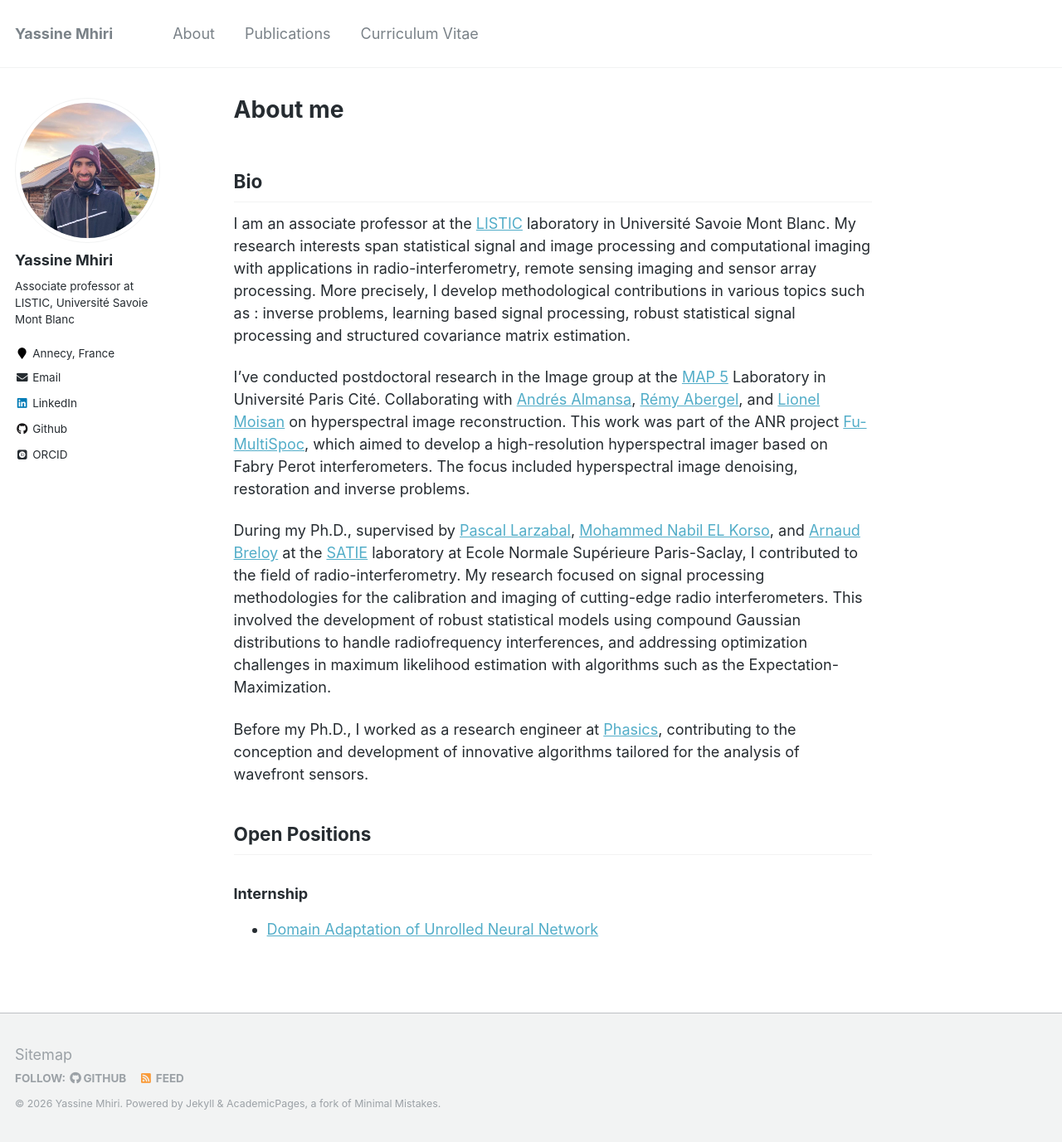
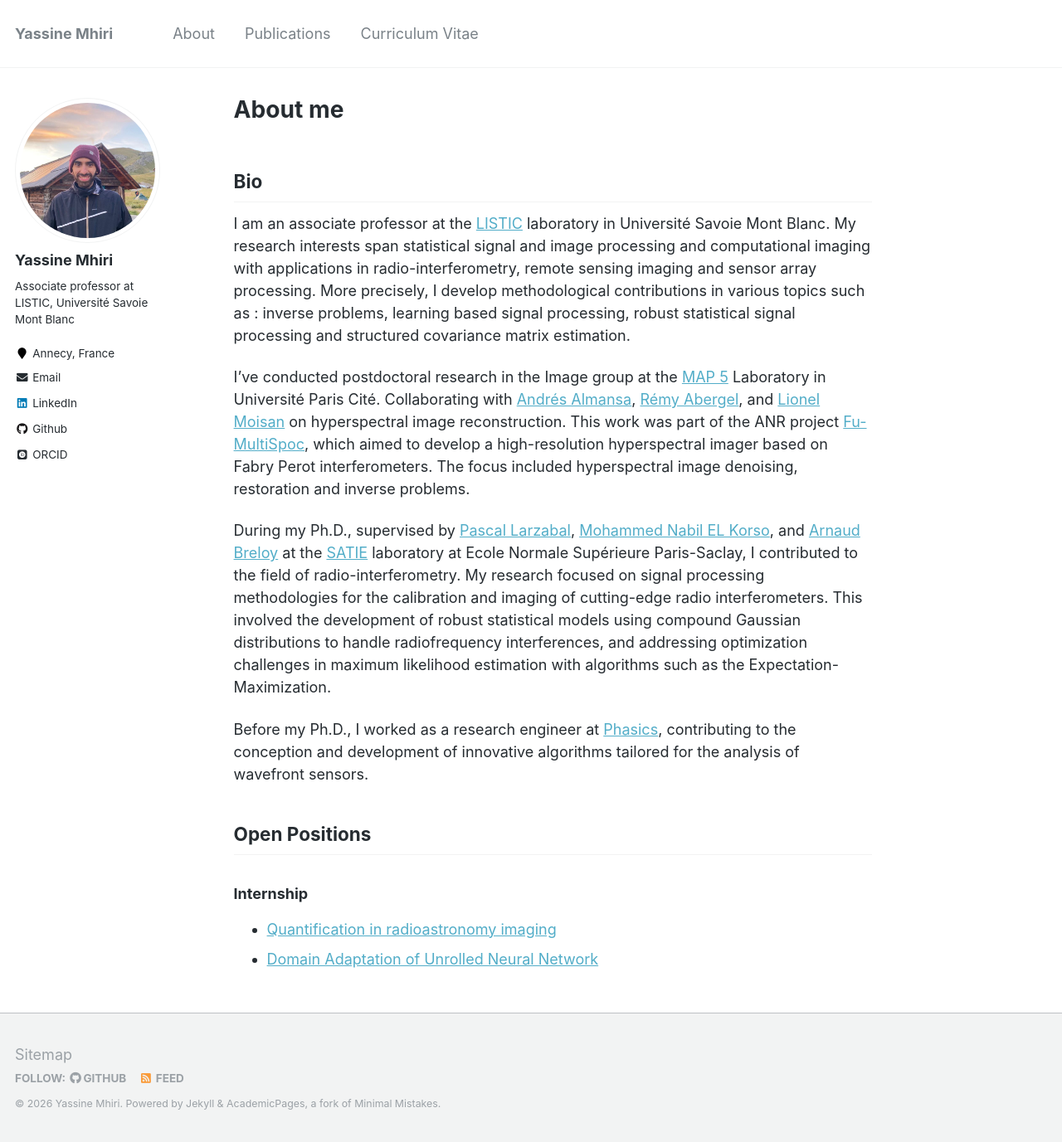
Before and after one commit to y-mhiri/y-mhiri.github.io, a Jekyll site: the page built from _pages/about.md, in a window 1280 px wide and 1377 px high. Shown: the whole window at 83% size. Built offline with Jekyll 4.4.1, drawn with Linux system fonts in a browser that asks for light colours; some web fonts are replaced.

Commit message:
annonce stage quantification

```diff
--- a/_pages/about.md
+++ b/_pages/about.md
@@ -35,4 +35,5 @@ Supervised by Pascal Larzabal, co-supervised by Mohammed Nabil El Korso and Arna
 
 ### Internship
 
+- [Quantification in radioastronomy imaging]({{ site.url }}/stages/stage-quantification.pdf)
 - [Domain Adaptation of Unrolled Neural Network]({{ site.url }}/stages/sujet_stage_da.pdf)
```
Also changed, not shown: 1 other file.
